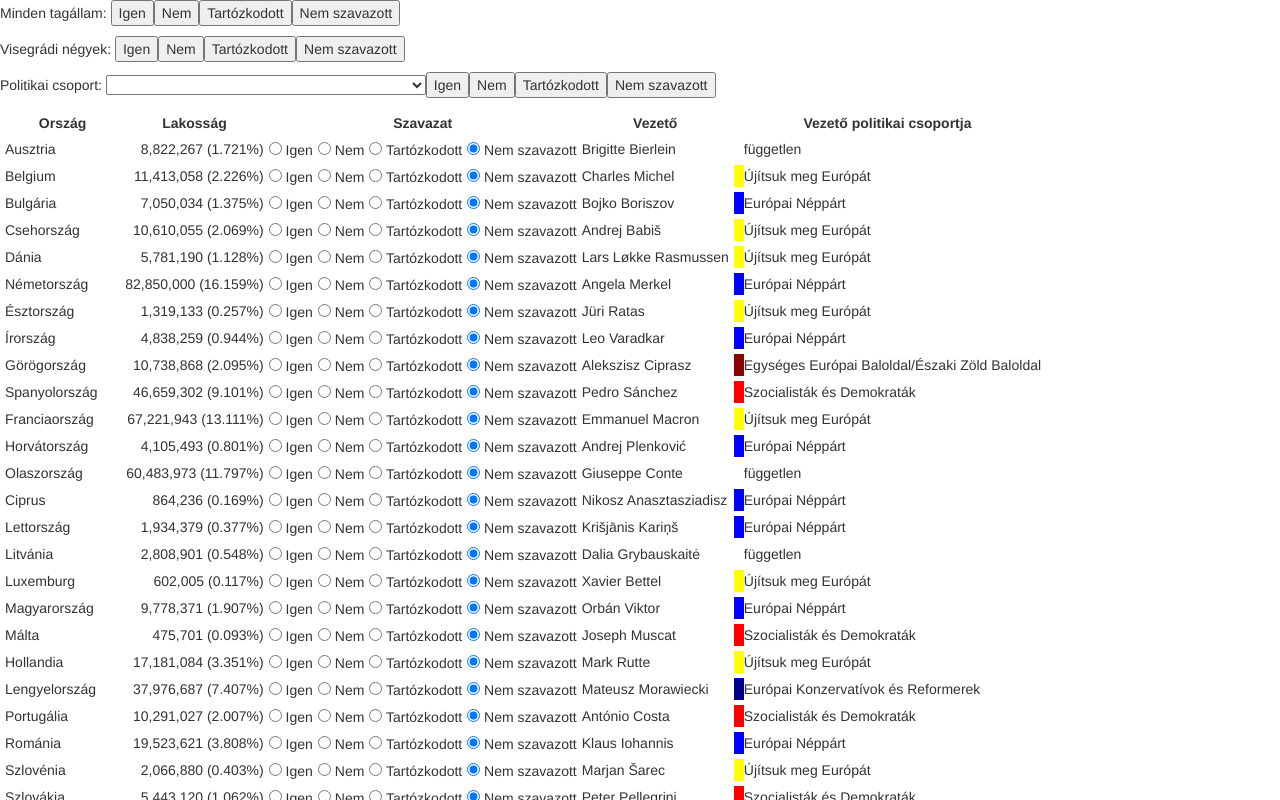
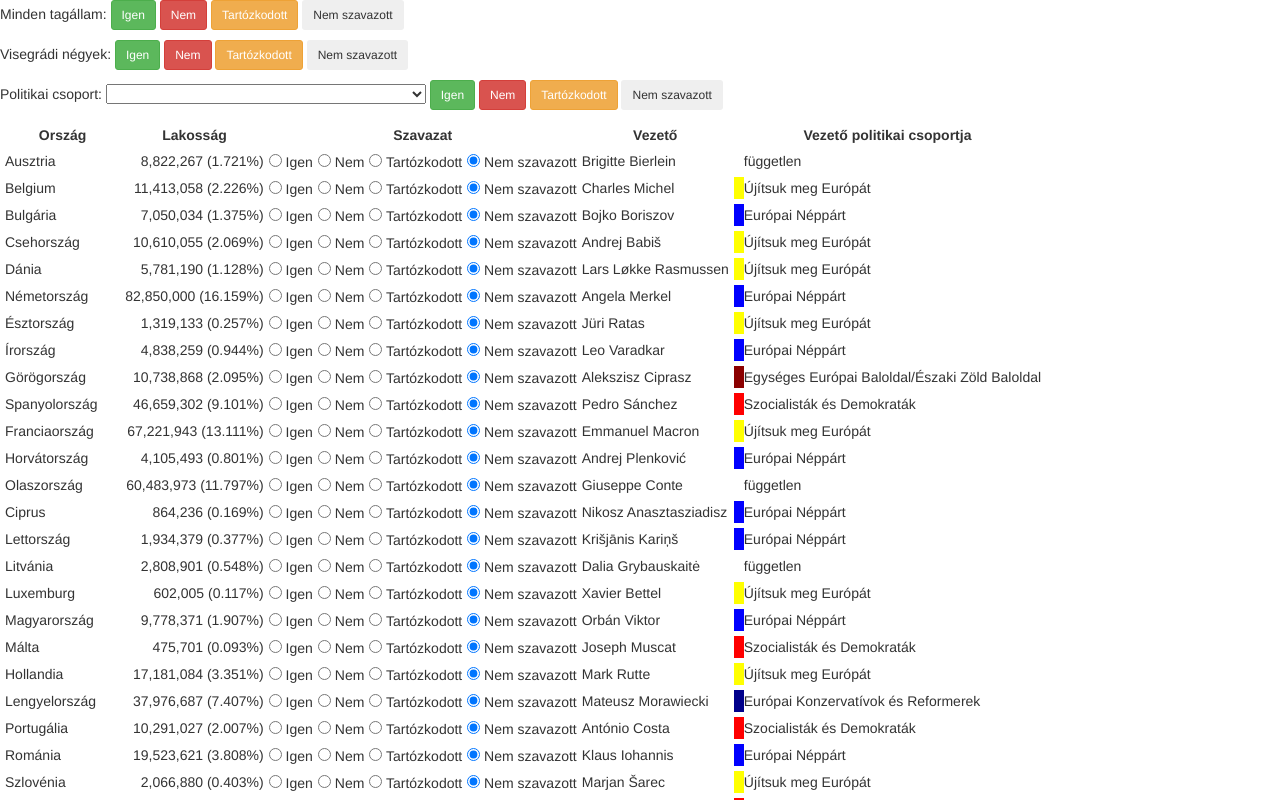
Before and after one commit to aProudCynic/councilvote2, an Angular app: page / in a window 1280 px wide. Shown: the top 800 px of the page. Built offline with nearby package versions, Linux system fonts and the light colour scheme.

Commit message:
feature: button styling

```diff
--- a/src/app/preset-buttons/preset-buttons.component.html
+++ b/src/app/preset-buttons/preset-buttons.component.html
@@ -1,22 +1,40 @@
-<p>Minden tagállam: <button
+<p>Minden tagállam:
+    <span *ngFor="let voteKey of getAllVoteTypes()">
+        <button
         type="button"
-    *ngFor="let voteKey of getAllVoteTypes()"
-    (click)="setAllVotesTo(voteKey)">{{getVoteValueFor(voteKey)}}</button>
+        [class]="getButtonClass(voteKey)"
+        (click)="setAllVotesTo(voteKey)">
+            {{getVoteValueFor(voteKey)}}
+        </button>
+        <span>&nbsp;</span>
+    </span>
 </p>
-<p>Visegrádi négyek: <button
+<p>Visegrádi négyek:
+    <span *ngFor="let voteKey of getAllVoteTypes()">
+        <button
         type="button"
-    *ngFor="let voteKey of getAllVoteTypes()"
-    (click)="setAllVotesForV4To(voteKey)">{{getVoteValueFor(voteKey)}}</button>
+        [class]="getButtonClass(voteKey)"
+        (click)="setAllVotesForV4To(voteKey)">
+            {{getVoteValueFor(voteKey)}}
+        </button>
+        <span>&nbsp;</span>
+    </span>
 </p>
-<p>Politikai csoport: <select name="politicalGroups" [(ngModel)]="selectedPoliticalGroupKey">
+<p>Politikai csoport: <select
+    name="politicalGroups"
+    [(ngModel)]="selectedPoliticalGroupKey">
         <option *ngFor="let politicalGroup of getPoliticalGroups()" [value]="politicalGroup[0]">
             {{politicalGroup[1]}}
         </option>
     </select>
+    <span>&nbsp;</span>
+    <span *ngFor="let voteKey of getAllVoteTypes()">
             <button
             type="button"
-    *ngFor="let voteKey of getAllVoteTypes()"
+            [class]="getButtonClass(voteKey)"
             (click)="setAllVotesForPoliticalGroup(voteKey)">
                 {{getVoteValueFor(voteKey)}}
             </button>
+            <span>&nbsp;</span>
+        </span>
 </p>
--- a/src/app/preset-buttons/preset-buttons.component.ts
+++ b/src/app/preset-buttons/preset-buttons.component.ts
@@ -10,6 +10,11 @@
   styleUrls: ['./preset-buttons.component.css']
 })
 export class PresetButtonsComponent implements OnInit {
+
+  private static readonly VOTE_KEY_YES = 'YES';
+  private static readonly VOTE_KEY_NO = 'NO';
+  private static readonly VOTE_KEY_ABSTAINED = 'ABSTAINED';
+  private static readonly VOTE_KEY_DID_NOT_VOTE = 'DID_NOT_VOTE';
 
   selectedPoliticalGroupKey: string;
 
@@ -34,12 +39,9 @@
   }
 
   setAllVotesForPoliticalGroup(voteKey: Vote): void {
-    console.log(this.selectedPoliticalGroupKey);
     if (this.selectedPoliticalGroupKey != null) {
-      console.log(this.selectedPoliticalGroupKey);
       MemberState.memberStates.forEach(memberState =>
         {
-          console.log(memberState.leader.politicalGroup, this.selectedPoliticalGroupKey);
           if (memberState.leader.politicalGroup === PoliticalGroup[this.selectedPoliticalGroupKey]) {
             this.votingService.castVote(memberState, this.getVoteFor(voteKey));
           }
@@ -51,16 +53,16 @@
   // Necessary due to TypeScript enum deficiencies compared to Java; consider moving to Vote enum.
   getVoteFor(voteKey: string): Vote {
     switch (voteKey) {
-      case 'YES': {
+      case PresetButtonsComponent.VOTE_KEY_YES: {
         return Vote.YES;
       }
-      case 'NO': {
+      case PresetButtonsComponent.VOTE_KEY_NO: {
         return Vote.NO;
       }
-      case 'ABSTAINED': {
+      case PresetButtonsComponent.VOTE_KEY_ABSTAINED: {
         return Vote.ABSTAINED;
       }
-      case 'DID_NOT_VOTE': {
+      case PresetButtonsComponent.VOTE_KEY_DID_NOT_VOTE: {
         return Vote.DID_NOT_VOTE;
       }
       default: {
@@ -80,4 +82,31 @@
   getPoliticalGroups(): [string, any][] {
     return Object.entries(PoliticalGroup);
   }
+
+  getButtonClass(voteKey: string): string {
+    let changingClassPart: string;
+    switch (voteKey) {
+      case PresetButtonsComponent.VOTE_KEY_YES: {
+        changingClassPart = 'success';
+        break;
+      }
+      case PresetButtonsComponent.VOTE_KEY_NO: {
+        changingClassPart = 'danger';
+        break;
+      }
+      case PresetButtonsComponent.VOTE_KEY_ABSTAINED: {
+        changingClassPart = 'warning';
+        break;
+      }
+      case PresetButtonsComponent.VOTE_KEY_DID_NOT_VOTE: {
+        changingClassPart = 'secondary';
+        break;
+      }
+      default: {
+        throw new Error('Invalid vote type!');
+      }
+    }
+    return `btn btn-${changingClassPart} btn-sm`;
+  }
+
 }
```
Lines whose indentation alone changed are shown as unchanged.
